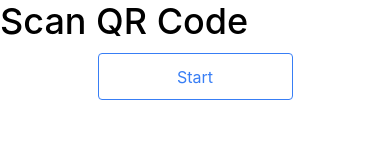
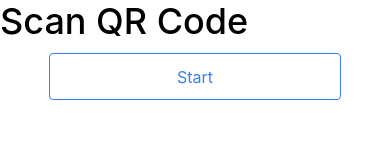
Before and after one commit to cuongnguyen149/qrscaner, a website: page www/index.html in a window 390 px wide. Drawn offline with Linux system fonts and the light colour scheme; some packages are replaced by stand-ins of ours; files that its build step writes are made by us from their sources.

Commit message:
style button

```diff
--- a/www/css/style.css
+++ b/www/css/style.css
@@ -1,7 +1,7 @@
 /* Empty. Add your own CSS if you like */
 .mybutton {
 	position: relative;
-    top: 1%;
-    left: 25%;
-    width: 50%;
+    top: 50%;
+    left: 12.5%;
+    width: 75%;
 }
```
